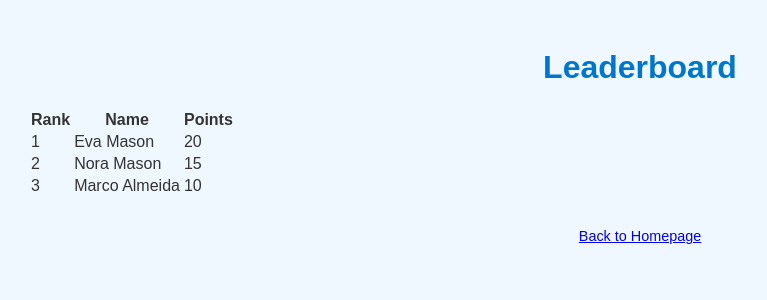
After one commit to MarkiiMark23/kids-reward-system, a Flask app: page /leaderboard in a window 1280 px wide. The commit adds this page. Shown: the top 300 px of the page, without its empty margins (0-767 px from the left). Run offline with Flask 3, Linux system fonts and the light colour scheme.

Commit message:
updated html files for penalties, created and updated leaderboard and added leaderboard to app.py

```diff
--- a/app.py
+++ b/app.py
@@ -43,6 +43,11 @@ def view_chores():
 @app.route('/penalties')
 def view_penalties():
     return render_template('penalties.html', penalties=penalties)
+
+@app.route('/leaderboard')
+def leaderboard():
+    sorted_users = sorted(users, key=lambda u: u['points'], reverse=True)
+    return render_template('leaderboard.html', users=sorted_users)
 
 @app.route('/test')
 def test_route():
--- /dev/null
+++ b/templates/leaderboard.html
@@ -0,0 +1,39 @@
+<!DOCTYPE html>
+<html lang="en">
+<head>
+    <meta charset="UTF-8">
+    <meta name="viewport" content="width=device-width, initial-scale=1.0">
+    <title>Leaderboard</title>
+    <link rel="stylesheet" href="{{ url_for('static', filename='styles.css') }}">
+</head>
+<body>
+    <header>
+        <h1>Leaderboard</h1>
+    </header>
+
+    <section>
+        <table>
+            <thead>
+                <tr>
+                    <th>Rank</th>
+                    <th>Name</th>
+                    <th>Points</th>
+                </tr>
+            </thead>
+            <tbody>
+                {% for user in users %}
+                <tr>
+                    <td>{{ loop.index }}</td>
+                    <td>{{ user.name }}</td>
+                    <td>{{ user.points }}</td>
+                </tr>
+                {% endfor %}
+            </tbody>
+        </table>
+    </section>
+
+    <footer>
+        <a href="{{ url_for('home') }}">Back to Homepage</a>
+    </footer>
+</body>
+</html>
```
Also changed, not shown: templates/penalties.html (+46 -8 lines).
